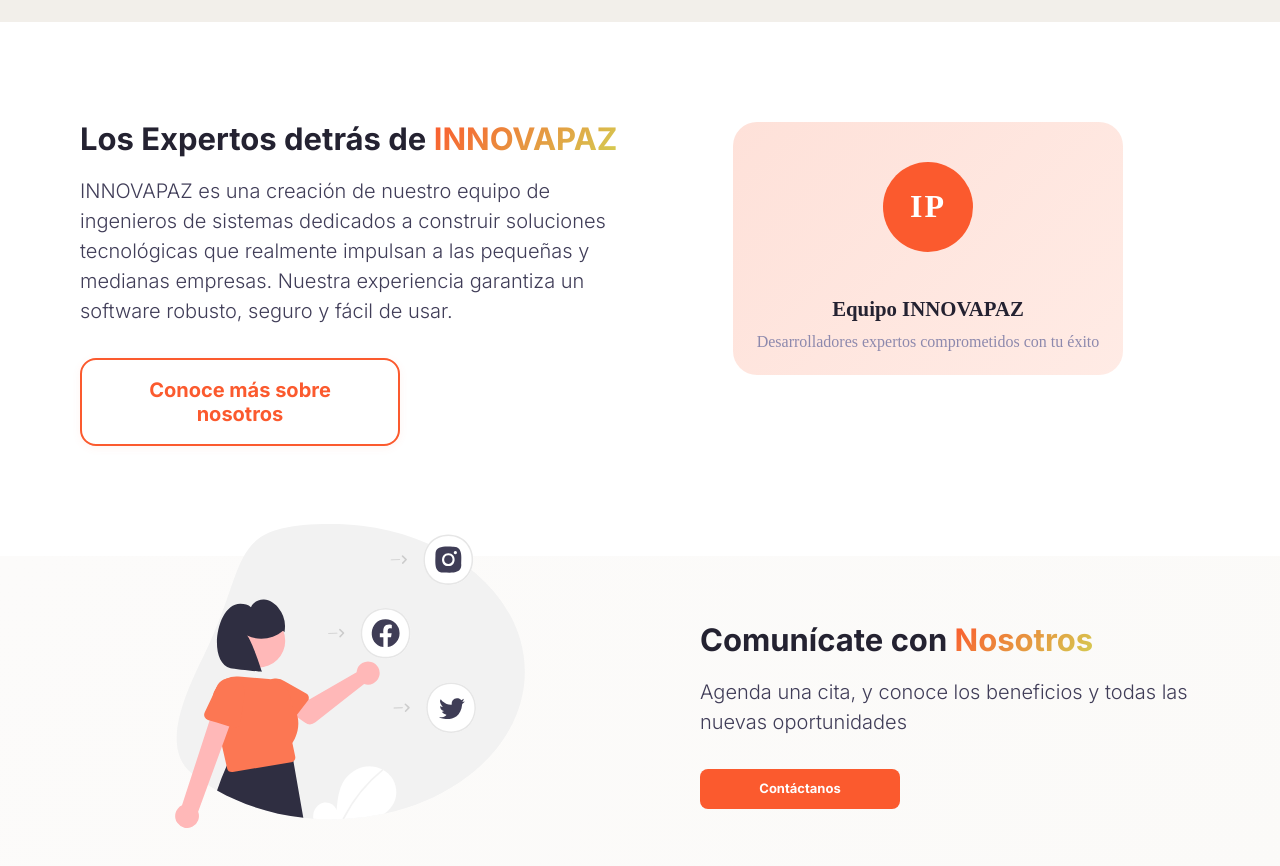
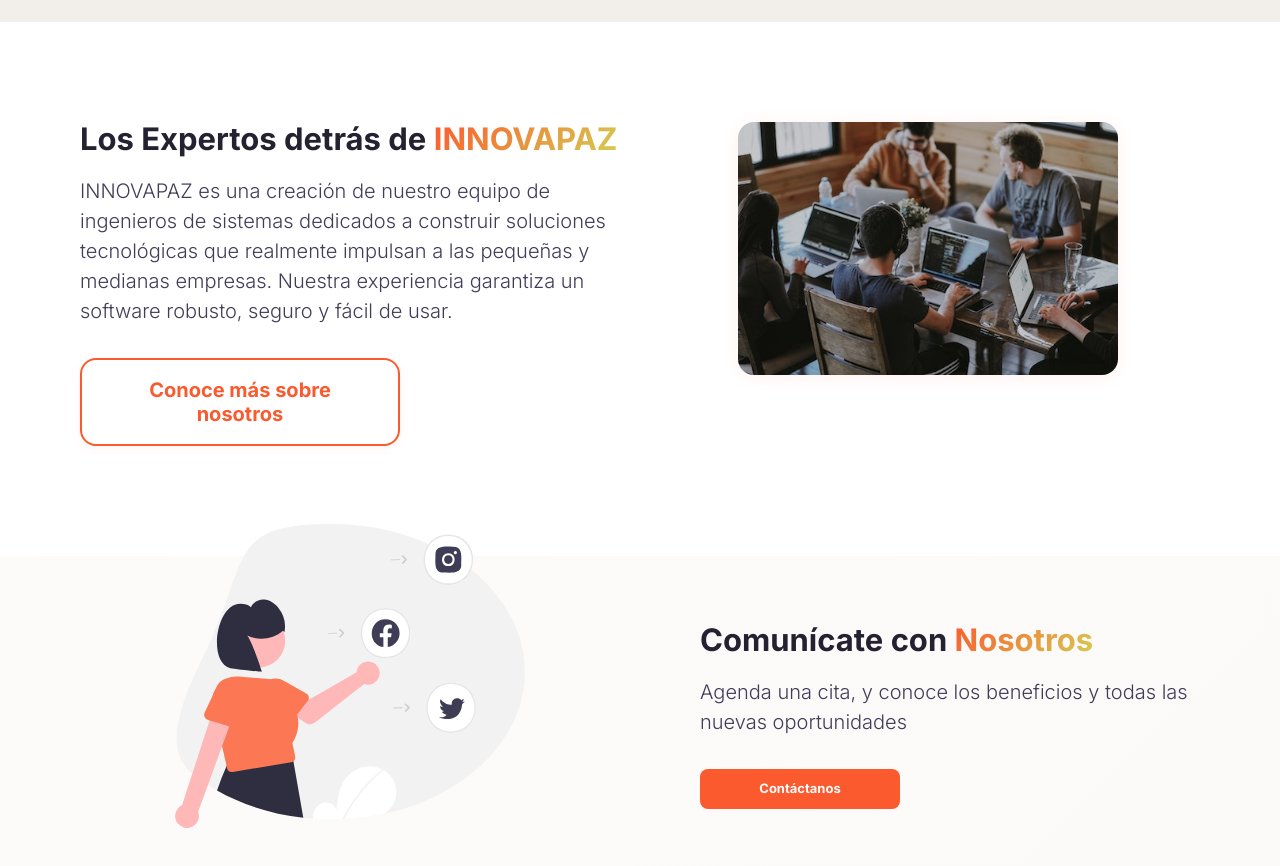
Before and after one commit to edisonCheca/INNOVAPAZ, a React (Vite) app in the folder apps/website-erp-marketing/: page / in a window 1280 px wide. Shown: the part 4640-5506 px from the top of the page. Built offline with nearby package versions, Linux system fonts and the light colour scheme; no server answers.

Commit message:
style(marketing): arreglando que la imagen sea responsive

```diff
--- a/apps/website-erp-marketing/src/components/layout/TrustSection.css
+++ b/apps/website-erp-marketing/src/components/layout/TrustSection.css
@@ -55,7 +55,6 @@
 .trust-section__card {
   background: linear-gradient(135deg, var(--acc-100) 0%, var(--acc-50) 100%);
   border-radius: 24px;
-  padding: 15px 15px;
   display: flex;
   flex-direction: column;
   align-items: center;
@@ -94,6 +93,15 @@
   margin: 0;
 }
 
+.trust-section__image {
+  width: 540px;
+  max-width: 100%;
+  height: auto;
+  border-radius: 18px;
+  object-fit: cover;
+  box-shadow: 0 2px 16px rgba(252, 119, 83, 0.1);
+}
+
 /* Desktop: 1120px - 1440px */
 @media (min-width: 1120px) and (max-width: 1440px) {
   .trust-section__container {
@@ -102,7 +110,6 @@
   }
   .trust-section__card {
     min-width: 300px;
-    padding: 40px 24px 24px 24px;
   }
   .trust-section__circle {
     width: 90px;
@@ -113,6 +120,10 @@
   }
   .trust-section__card-desc {
     font-size: 1rem;
+  }
+  .trust-section__image {
+    width: 380px;
+    border-radius: 16px;
   }
 }
 
@@ -137,7 +148,6 @@
   }
   .trust-section__card {
     min-width: 260px;
-    padding: 32px 16px 16px 16px;
   }
   .trust-section__circle {
     width: 70px;
@@ -149,6 +159,10 @@
   }
   .trust-section__card-desc {
     font-size: 0.95rem;
+  }
+  .trust-section__image {
+    width: 420px;
+    border-radius: 14px;
   }
 }
 
@@ -173,7 +187,6 @@
   }
   .trust-section__card {
     min-width: 180px;
-    padding: 16px 8px 8px 8px;
     border-radius: 16px;
   }
   .trust-section__circle {
@@ -191,6 +204,9 @@
   .trust-section__card-desc {
     font-size: 0.8rem;
   }
+  .trust-section__image {
+    width: 320px;
+  }
 }
 
 /* Responsive */
--- a/apps/website-erp-marketing/src/components/layout/TrustSection.tsx
+++ b/apps/website-erp-marketing/src/components/layout/TrustSection.tsx
@@ -31,13 +31,11 @@ function TrustSection() {
         </div>
         <div className='trust-section__right'>
           <div className='trust-section__card'>
-            <div className='trust-section__circle'>
-              <span className='trust-section__circle-text'>IP</span>
-            </div>
-            <h3 className='trust-section__card-title'>Equipo INNOVAPAZ</h3>
-            <p className='trust-section__card-desc'>
-              Desarrolladores expertos comprometidos con tu éxito
-            </p>
+            <img
+              src={equipodesarrollo}
+              alt='Equipo de desarrollo de INNOVAPAZ'
+              className='trust-section__image'
+            />
           </div>
         </div>
       </div>
```
